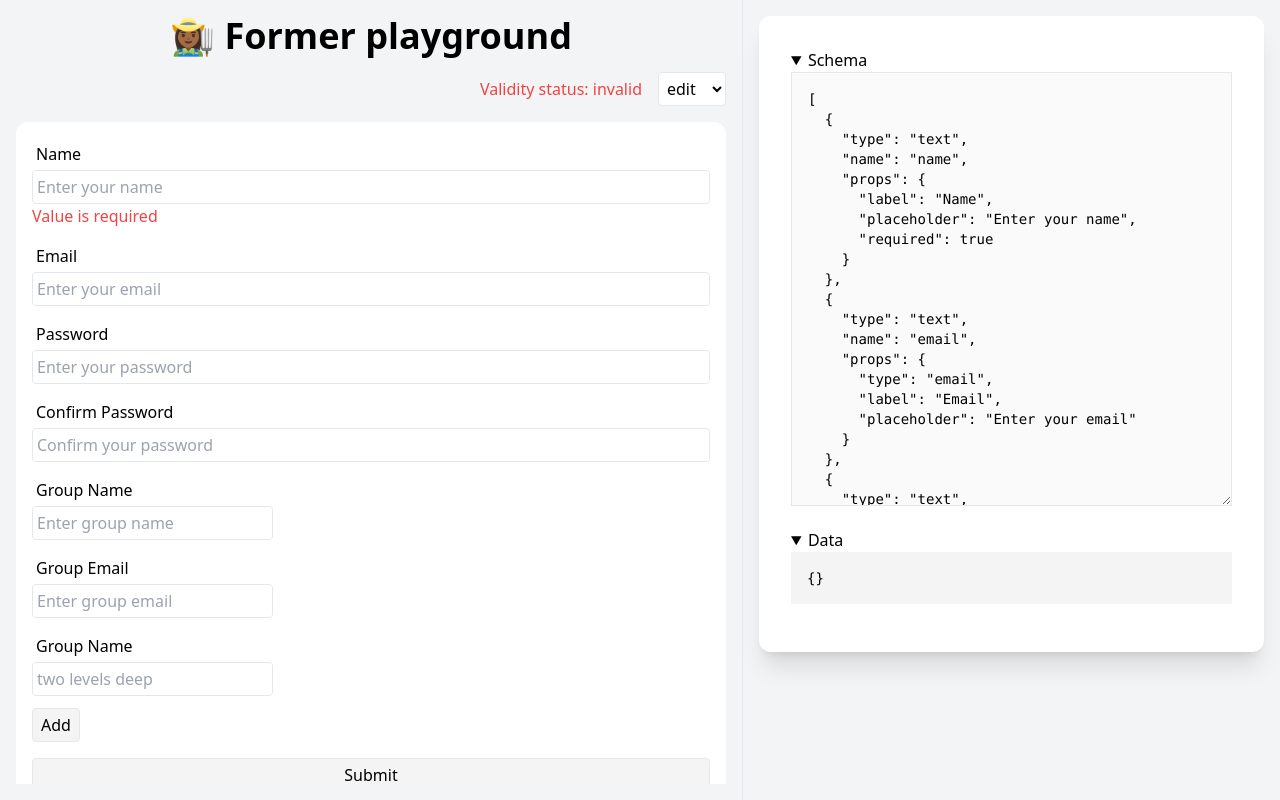
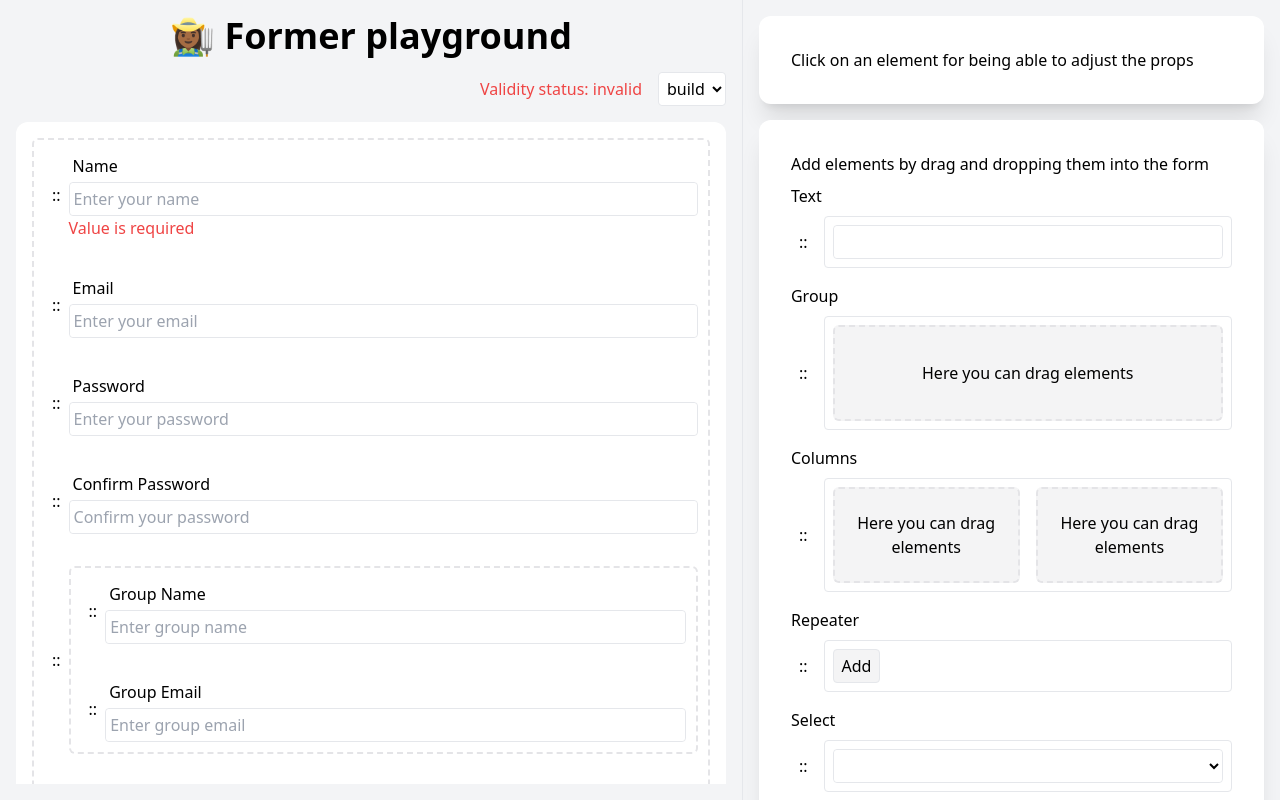
Before and after one commit to geprog/former, a Vue app in the folder packages/former/: page / in a window 1280 px wide. Built offline with nearby package versions, Linux system fonts and the light colour scheme.

Commit message:
highlight drag container (#40)

```diff
--- a/packages/former/src/Playground.vue
+++ b/packages/former/src/Playground.vue
@@ -90,12 +90,12 @@ import Button from './sample/Button.vue';
 import Checkbox from './sample/Checkbox.vue';
 import Select from './sample/Select.vue';
 
-const mode = useStorage<Mode>('former:mode', 'edit');
+const mode = useStorage<Mode>('former:mode', 'build');
 
 const options = [
+  { label: 'build', value: 'build' },
   { label: 'edit', value: 'edit' },
   { label: 'read', value: 'read' },
-  { label: 'build', value: 'build' },
 ];
 
 const isValid = ref(true);
@@ -263,7 +263,6 @@ const components: { [k: string]: FormFieldType } = {
           required: true,
         },
       },
-      showIfProp,
       {
         type: 'text',
         name: 'label',
@@ -280,6 +279,7 @@ const components: { [k: string]: FormFieldType } = {
           placeholder: 'Enter a placeholder',
         },
       },
+      showIfProp,
       {
         type: 'checkbox',
         name: 'required',
@@ -323,7 +323,6 @@ const components: { [k: string]: FormFieldType } = {
           placeholder: 'Enter the name of the data field',
         },
       },
-      showIfProp,
       {
         type: 'text',
         name: 'label',
@@ -332,6 +331,7 @@ const components: { [k: string]: FormFieldType } = {
           placeholder: 'Enter a label',
         },
       },
+      showIfProp,
     ],
   },
   select: {
@@ -346,7 +346,6 @@ const components: { [k: string]: FormFieldType } = {
           placeholder: 'Enter the name of the data field',
         },
       },
-      showIfProp,
       {
         type: 'text',
         name: 'label',
@@ -355,6 +354,7 @@ const components: { [k: string]: FormFieldType } = {
           placeholder: 'Enter a label',
         },
       },
+      showIfProp,
       {
         type: 'repeater',
         name: 'options',
@@ -396,7 +396,6 @@ const components: { [k: string]: FormFieldType } = {
           placeholder: 'Enter the name of the data field',
         },
       },
-      showIfProp,
       {
         type: 'text',
         name: 'label',
@@ -405,6 +404,7 @@ const components: { [k: string]: FormFieldType } = {
           placeholder: 'Enter a label',
         },
       },
+      showIfProp,
     ],
   },
 };
--- a/packages/former/src/components/FormDragContainer.vue
+++ b/packages/former/src/components/FormDragContainer.vue
@@ -1,14 +1,21 @@
 <template>
-  <div class="relative flex flex-col gap-3" :class="{ 'former-drag-container min-h-24 w-full': mode === 'build' }" :data-parent-node="node?._id" :data-category="category">
+  <div
+    class="relative flex flex-col gap-3 before:content-[attr(data-drag-hint)] before:hidden before:m-auto before:text-center"
+    :class="{ 'former-drag-container min-h-24 w-full border-2 border-dashed rounded-md border-zinc-200 empty:before:block empty:bg-zinc-100': mode === 'build' }"
+    :data-parent-node="node?._id"
+    :data-category="category"
+    :data-drag-hint="texts.dragHint"
+  >
     <slot />
   </div>
 </template>
 
 <script setup lang="ts">
-import { inject } from 'vue';
+import { inject } from '~/compositions/injectProvide';
 import type { InternalSchemaNode } from '~/types';
 
 defineProps<{ node?: InternalSchemaNode; category?: string }>();
 
 const mode = inject('mode');
+const texts = inject('texts');
 </script>
--- a/packages/former/src/components/Former.vue
+++ b/packages/former/src/components/Former.vue
@@ -8,7 +8,7 @@
 import { isEqual } from 'lodash';
 import { computed, ref, toRef, watch } from 'vue';
 import { provide } from '~/compositions/injectProvide';
-import type { FormData, FormFieldType, InternalSchemaNode, Mode, SchemaNode, ShowIfPredicate, Validator } from '~/types';
+import type { FormData, FormFieldType, InternalSchemaNode, Mode, SchemaNode, ShowIfPredicate, Texts, Validator } from '~/types';
 import { generateFormId, toInternalSchema, toSchema } from '~/utils';
 import FormContent from './FormContent.vue';
 
@@ -17,7 +17,8 @@ const props = withDefaults(defineProps<{
   showIf?: ShowIfPredicate;
   validator?: Validator;
   mode?: Mode;
-}>(), { mode: 'edit' });
+  texts?: Partial<Texts>;
+}>(), { mode: 'edit', texts: () => ({}) });
 
 const emit = defineEmits<{
   (e: 'valid', valid: boolean): void;
@@ -77,4 +78,7 @@ watch(
 
 const selectedNode = ref<InternalSchemaNode | undefined>(undefined);
 provide('selectedNode', selectedNode);
+
+const texts = toRef(props, 'texts');
+provide('texts', computed<Texts>(() => ({ dragHint: 'Here you can drag elements', ...texts.value })));
 </script>
--- a/packages/former/src/compositions/injectProvide.ts
+++ b/packages/former/src/compositions/injectProvide.ts
@@ -1,5 +1,5 @@
 import { getCurrentInstance, type InjectionKey, type Ref, inject as vueInject, provide as vueProvide } from 'vue';
-import type { FormData, FormFieldType, InternalSchemaNode, Mode, ShowIfPredicate, Validator } from '~/types';
+import type { FormData, FormFieldType, InternalSchemaNode, Mode, ShowIfPredicate, Texts, Validator } from '~/types';
 
 export type InjectKeys = {
   mode: Ref<Mode>;
@@ -11,6 +11,7 @@ export type InjectKeys = {
   validityMap: Ref<Record<string, boolean | undefined>>;
   showIf?: ShowIfPredicate;
   validator: Validator;
+  texts: Ref<Texts>;
 };
 
 export function inject<T extends keyof InjectKeys>(key: T): InjectKeys[T];
--- a/packages/former/src/types.ts
+++ b/packages/former/src/types.ts
@@ -34,3 +34,7 @@ export type FormFieldType = {
   propsSchema: SchemaNode[];
   component: FormFieldComponent | Raw<FormFieldComponent>;
 };
+
+export type Texts = {
+  dragHint: string;
+};
```
